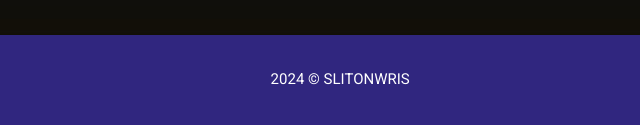
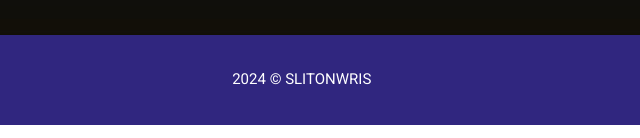
Before and after one commit to Slitonwris/ytbutton, a plain HTML site: page index.html in a window 1280 px wide. Shown: the part 675-813 px from the top of the page, 331-971 px from the left. Drawn offline with Linux system fonts and the light colour scheme; a web font is replaced by a local one.

Commit message:
Update style.css

```diff
--- a/style.css
+++ b/style.css
@@ -62,7 +62,7 @@ a {
 
 .footer p {
     position: relative;
-    left: 47%;
+    left: 44%;
     bottom: -10px;
     font-family: "Roboto";
     font-size: 15px;
```
